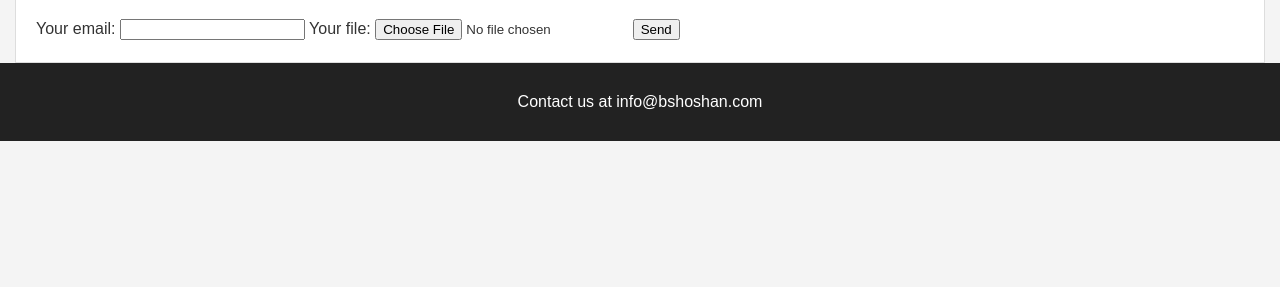
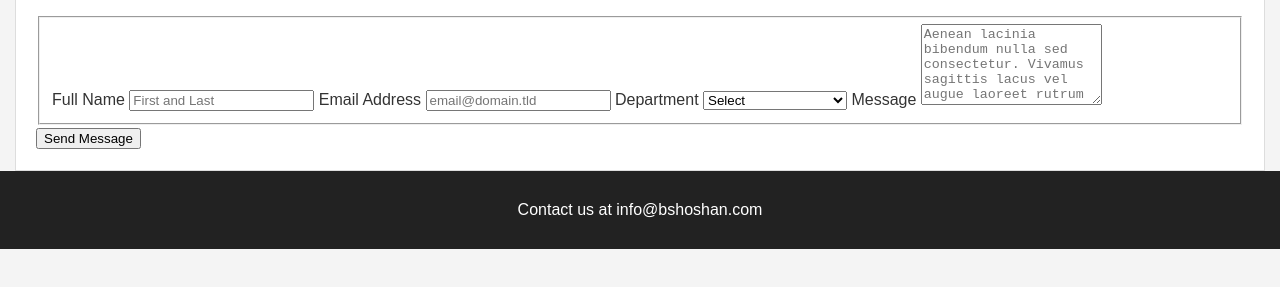
Before and after one commit to bennycoolguy/landing-page, a plain HTML site: page contact.html in a window 1280 px wide. Shown: the part 381-668 px from the top of the page. Drawn offline with Linux system fonts and the light colour scheme.

Commit message:
Update contact.html

```diff
--- a/contact.html
+++ b/contact.html
@@ -20,20 +20,25 @@
 
     <section id="contact">
         <h2>Contact Us</h2>
-<form
-  action="https://formspree.io/f/mayrawgr"
-  method="POST"
-  enctype="multipart/form-data"
->
-  <label>
-    Your email:
-    <input type="email" name="email">
-  </label>
-  <label>
-    Your file:
-    <input type="file" name="upload">
-  </label>
-  <button type="submit">Send</button>
+<form id="fs-frm" name="department-contact-form" accept-charset="utf-8" action="https://formspree.io/f/{form_id}" method="post">
+  <fieldset id="fs-frm-inputs">
+    <label for="full-name">Full Name</label>
+    <input type="text" name="name" id="full-name" placeholder="First and Last" required="">
+    <label for="email-address">Email Address</label>
+    <input type="email" name="_replyto" id="email-address" placeholder="email@domain.tld" required="">
+    <label for="department">Department</label>
+    <select name="department" id="department" required="">
+      <option value="" selected="" disabled="">Select</option>
+      <option value="Front Desk">Front Desk</option>
+      <option value="Customer Care">Customer Care</option>
+      <option value="Shipping Receiving">Shipping / Receiving</option>
+      <option value="Billing Accounting">Billing / Accounting</option>
+    </select>
+    <label for="message">Message</label>
+    <textarea rows="5" name="message" id="message" placeholder="Aenean lacinia bibendum nulla sed consectetur. Vivamus sagittis lacus vel augue laoreet rutrum faucibus dolor auctor. Donec ullamcorper nulla non metus auctor fringilla nullam quis risus." required=""></textarea>
+    <input type="hidden" name="_subject" id="email-subject" value="Department Contact Form Submission">
+  </fieldset>
+  <input type="submit" value="Send Message">
 </form>
     </section>
 
```
